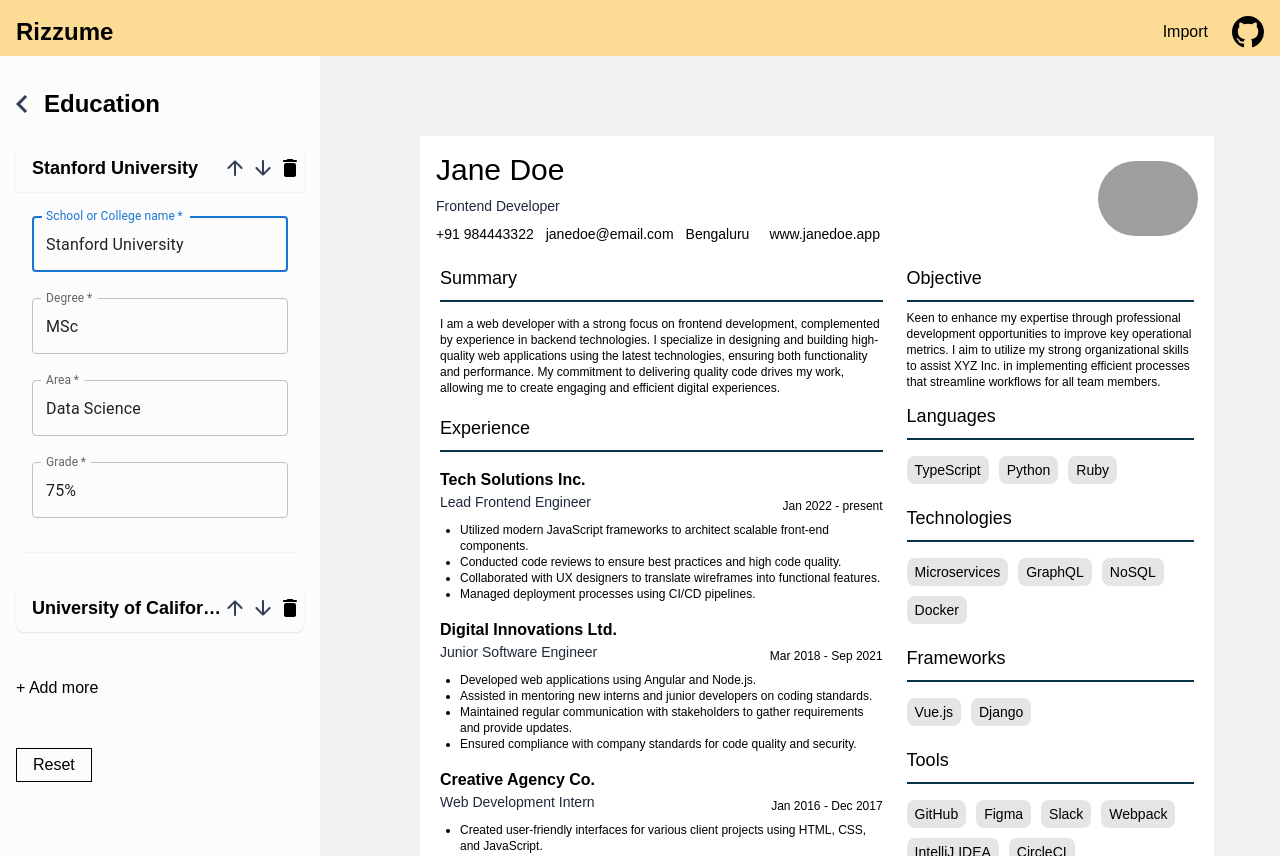
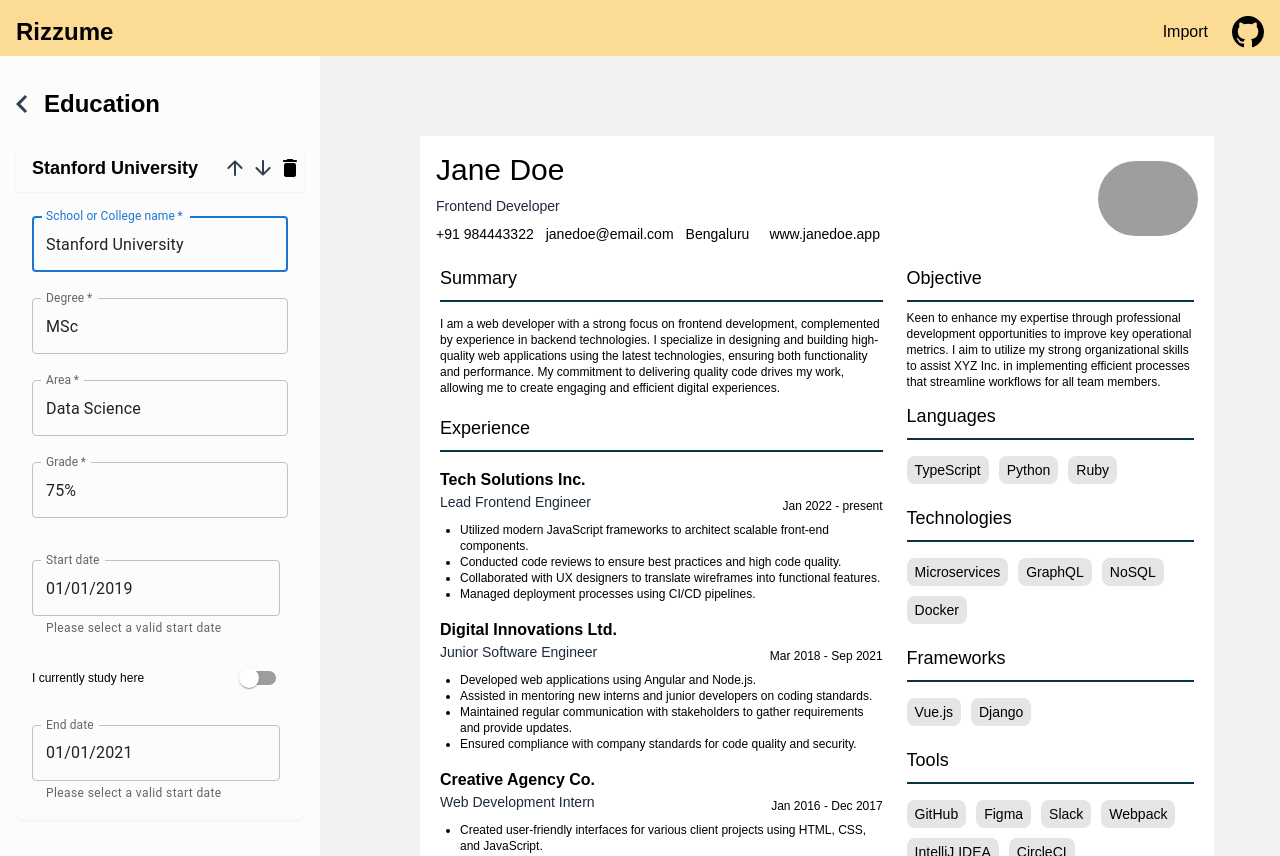
Before and after one commit to apurvabangali/rizzume, a React (Vite) app: page /builder in a window 1280 px wide. Both pictures are taken after a click on the link "Education". Shown: the top 856 px of the page. Built offline with nearby package versions, Linux system fonts and the light colour scheme; grey boxes are pictures that could not be loaded; a web font is replaced by a local one.

Commit message:
chore: add datepicker

```diff
--- a/src/modules/builder/editor/modules/education/components/Education.tsx
+++ b/src/modules/builder/editor/modules/education/components/Education.tsx
@@ -2,9 +2,11 @@ import React, { ChangeEvent, Fragment, useCallback } from 'react';
 import TextField from '@mui/material/TextField';
 import { useEducations } from '../../../../../../stores/education';
 import { IEducationItem } from '../../../../../../stores/education.interface';
-
-
-
+import { DatePicker } from '@mui/x-date-pickers/DatePicker';
+import { AdapterDayjs } from '@mui/x-date-pickers/AdapterDayjs';
+import { LocalizationProvider } from '@mui/x-date-pickers/LocalizationProvider';
+import dayjs from 'dayjs';
+import { SwitchWidget } from '../../../../../../helpers/common/components/Switch';
 
 interface IEducationProps {
   educationInfo: IEducationItem;
@@ -29,7 +31,7 @@ const Education: React.FC<IEducationProps> = ({ educationInfo, currentIndex }) =
           currentExpInfo.score = value;
           break;
         case 'startDate':
-          if (value?.isValid()) {
+          if (dayjs(value).isValid()) {
             currentExpInfo.startDate = value;
           }
           break;
@@ -37,7 +39,7 @@ const Education: React.FC<IEducationProps> = ({ educationInfo, currentIndex }) =
           currentExpInfo.isStudyingHere = value;
           break;
         case 'endDate':
-          if (value?.isValid()) {
+          if (dayjs(value).isValid()) {
             currentExpInfo.endDate = value;
           }
           break;
@@ -51,6 +53,7 @@ const Education: React.FC<IEducationProps> = ({ educationInfo, currentIndex }) =
   );
 
   return (
+    <LocalizationProvider dateAdapter={AdapterDayjs}>
       <Fragment>
         <TextField
           label="School or College name"
@@ -105,8 +108,45 @@ const Education: React.FC<IEducationProps> = ({ educationInfo, currentIndex }) =
           required
           sx={{ marginBottom: '26px' }}
         />
+        <DatePicker
+          label="Start date"
+          value={dayjs(educationInfo.startDate)}
+          onChange={(newDate) => {
+            onChangeHandler('startDate', newDate);
+          }}
+          slotProps={{ calendarHeader:{format: 'MM/YYYY'},
+            textField: {
+              variant: 'outlined',
+              margin: 'normal',
+              helperText: 'Please select a valid start date',
+            },
+          }}
+        />
+        <SwitchWidget
+        label={'I currently study here'}
+        value={educationInfo.isStudyingHere ?? false}
+        onChange={(newValue: boolean) => {
+          onChangeHandler('isStudyingHere', newValue);
+        }}
+      />
+       <DatePicker
+        label="End date"
+        value={dayjs(educationInfo.endDate)}
+        onChange={(newDate) => {
+          onChangeHandler('endDate', newDate);
+        }}
+        slotProps={{ calendarHeader:{format: 'MM/YYYY'},
+        textField: {
+          variant: 'outlined',
+          margin: 'normal',
+          helperText: 'Please select a valid start date',
+        },
+      }}
 
+        disabled={educationInfo.isStudyingHere}
+      />
       </Fragment>
+    </LocalizationProvider>
   );
 };
 
--- a/src/modules/builder/editor/modules/experience/components/Experience.tsx
+++ b/src/modules/builder/editor/modules/experience/components/Experience.tsx
@@ -3,6 +3,11 @@ import TextField from '@mui/material/TextField';
 import { useExperiences } from '../../../../../../stores/experience';
 import { IExperienceItem } from '../../../../../../stores/experience.interface';
 import { RichtextEditor } from '../../.../../../../../../helpers/common/components/richtext';
+import { SwitchWidget } from '../../../../../../helpers/common/components/Switch';
+import { DatePicker } from '@mui/x-date-pickers/DatePicker';
+import dayjs from 'dayjs';
+import { LocalizationProvider } from '@mui/x-date-pickers/LocalizationProvider';
+import { AdapterDayjs } from '@mui/x-date-pickers/AdapterDayjs';
 
 
 interface IExperienceProps {
@@ -57,6 +62,7 @@ const Experience: React.FC<IExperienceProps> = ({ experienceInfo, currentIndex }
   );
 
   return (
+    <LocalizationProvider dateAdapter={AdapterDayjs}>
     <Fragment>
       <TextField
         label="Comapany name"
@@ -85,7 +91,42 @@ const Experience: React.FC<IExperienceProps> = ({ experienceInfo, currentIndex }
         required
         sx={{ marginBottom: '26px' }}
       />
+      <DatePicker
+        label="Start date"
+        value={dayjs(experienceInfo.startDate)}
+        onChange={(newDate) => {
+          onChangeHandler('startDate', newDate);
+        }}
+        slotProps={{ calendarHeader:{format: 'MM/YYYY'},
+        textField: {
+          variant: 'outlined',
+          margin: 'normal',
+          helperText: 'Please select a valid start date',
+        },}}
+      />
+      <SwitchWidget
+        label={'I currently work here'}
+        value={experienceInfo.isWorkingHere ?? false}
+        onChange={(newValue: boolean) => {
+          onChangeHandler('isWorkingHere', newValue);
+        }}
+      />
+      <DatePicker
+        label="End date"
+        value={dayjs(experienceInfo.isWorkingHere ? null : experienceInfo.endDate)}
+        onChange={(newDate) => {
+          onChangeHandler('endDate', newDate);
+        }}
 
+        slotProps={{ calendarHeader:{format: 'MM/YYYY'},
+        textField: {
+          variant: 'outlined',
+          margin: 'normal',
+          helperText: 'Please select a valid start date',
+        },
+        }}
+        disabled={experienceInfo.isWorkingHere}
+      />
       <RichtextEditor
         label="Few points on this work experience"
         value={experienceInfo.summary}
@@ -93,6 +134,7 @@ const Experience: React.FC<IExperienceProps> = ({ experienceInfo, currentIndex }
         name="summary"
       />
     </Fragment>
+    </LocalizationProvider>
   );
 };
 
```
Lines whose indentation alone changed are shown as unchanged.
